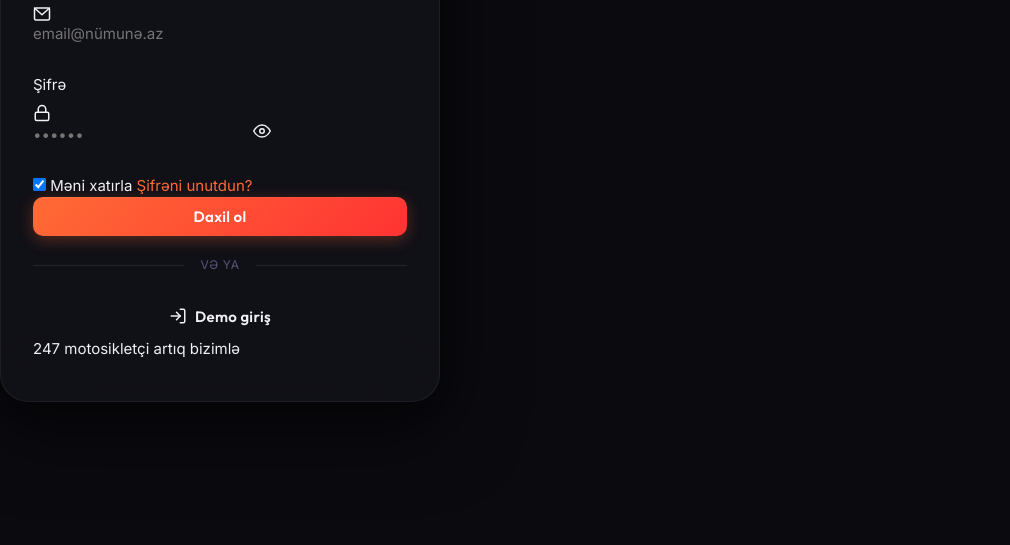
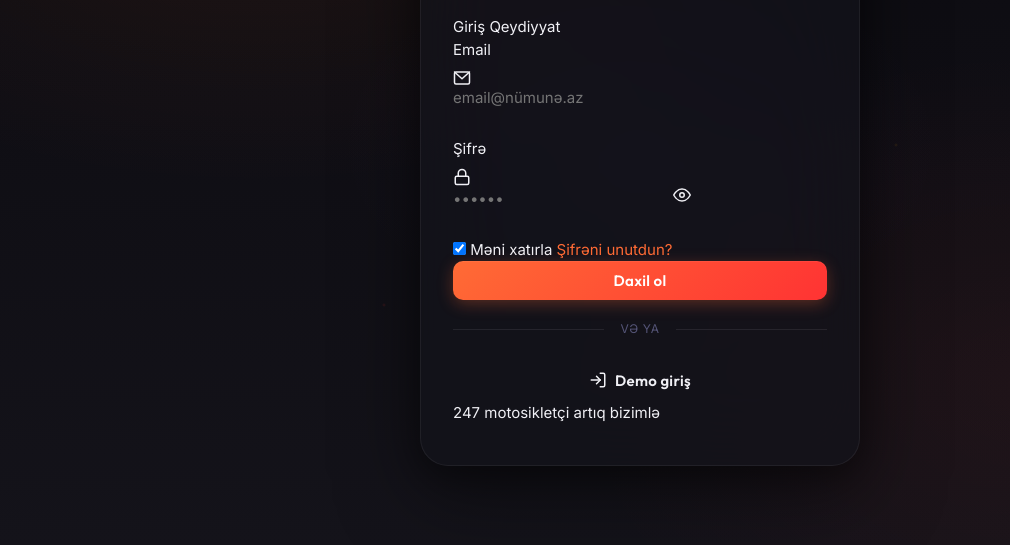
Before and after one commit to shahmuradovk/motorider, a website: page index.html in a window 1280 px wide. Shown: the part 255-800 px from the top of the page, without its empty margins (0-1010 px from the left). Drawn offline with nearby package versions, Linux system fonts and the light colour scheme; no server answers.

Commit message:
Fix: center login page, fix CSS selectors

```diff
--- a/css/auth.css
+++ b/css/auth.css
@@ -4,7 +4,7 @@
    ============================================================ */
 
 /* ──────────────── Auth Container ──────────────── */
-.auth-container {
+#auth-container {
   position: relative;
   display: flex;
   align-items: center;
@@ -16,7 +16,7 @@
 }
 
 /* Animated gradient background */
-.auth-container::before {
+#auth-container::before {
   content: '';
   position: absolute;
   inset: 0;
@@ -44,7 +44,7 @@
 }
 
 /* ── Decorative Particles ── */
-.auth-container::after {
+#auth-container::after {
   content: '';
   position: absolute;
   inset: 0;
@@ -1199,7 +1199,7 @@
 
 /* ──────────────── Auth Page Responsive ──────────────── */
 @media (max-width: 480px) {
-  .auth-container {
+  #auth-container {
     padding: var(--space-3);
     align-items: flex-start;
     padding-top: 10vh;
@@ -1253,7 +1253,7 @@
 }
 
 @media (min-height: 800px) {
-  .auth-container {
+  #auth-container {
     padding-top: 0;
     align-items: center;
   }
```
